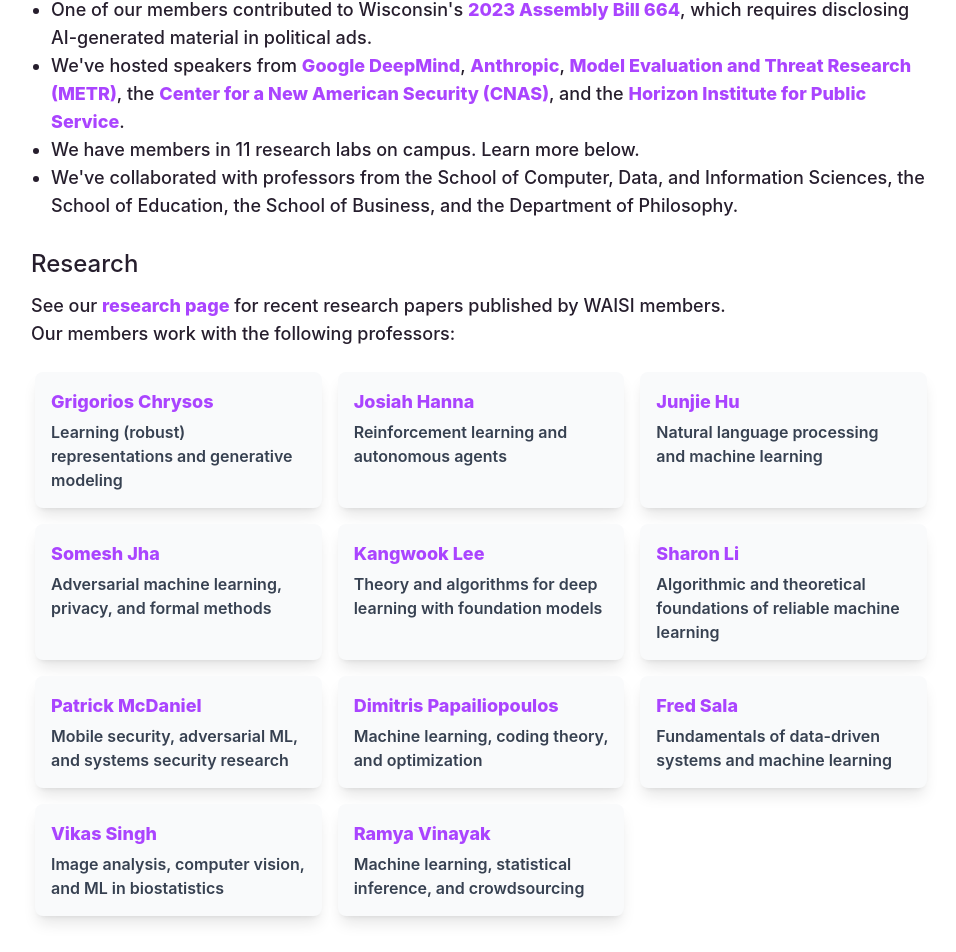
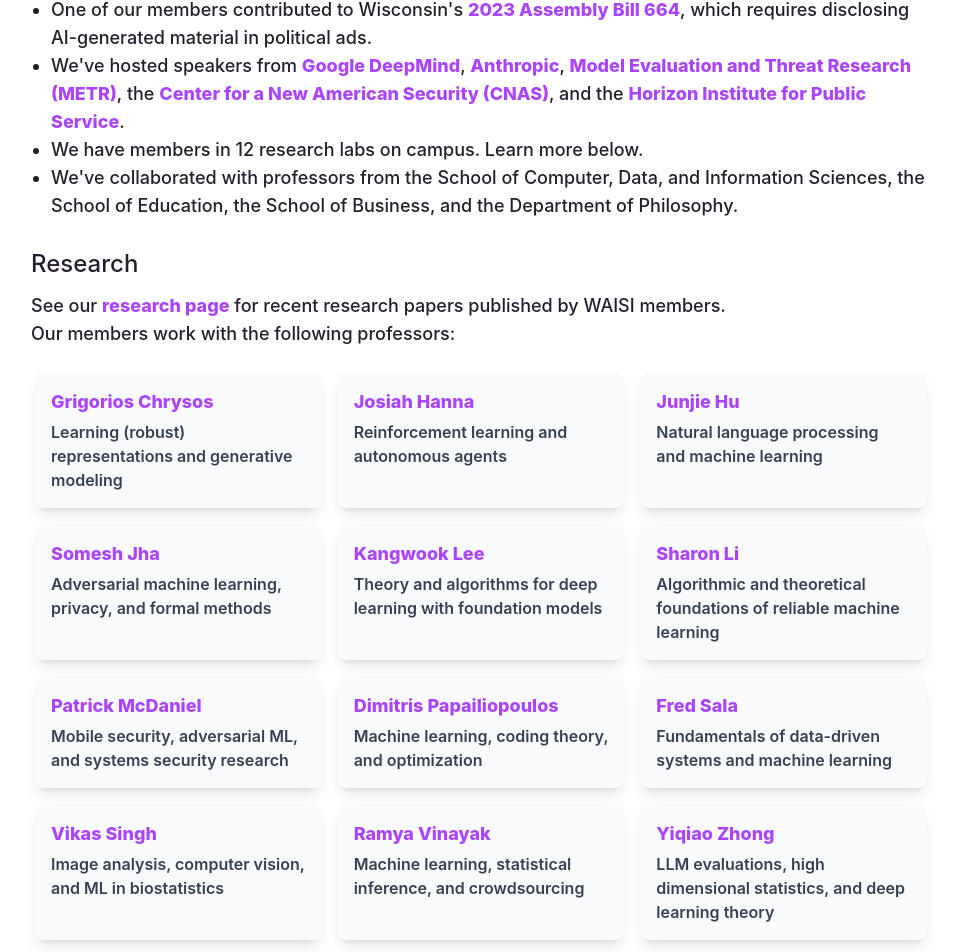
Before and after one commit to aisafetyuw/waisi.org, a Next.js app: page /milestones in a window 1280 px wide. Shown: the part 629-1581 px from the top of the page, without its empty margins (159-1115 px from the left). Built offline with nearby package versions, Linux system fonts and the light colour scheme.

Commit message:
Added prof. zhong

```diff
--- a/src/app/about/page.tsx
+++ b/src/app/about/page.tsx
@@ -22,7 +22,7 @@ export default function About() {
             <li>9 WAISI members flew out to DC to participate in a Congressional Exhibition on Advanced AI, hosted by the <a href="https://www.centeraipolicy.org/" target="_blank">Center for AI Policy (CAIP)</a>.</li>
             <li>One of our members contributed to Wisconsin's <a href="https://docs.legis.wisconsin.gov/2023/proposals/reg/asm/bill/ab664" target="_blank">2023 Assembly Bill 664</a>, which requires disclosing AI-generated material in political ads.</li>
             <li>We've hosted speakers from <a href="https://deepmind.google/" target="_blank">Google DeepMind</a>, <a href="https://www.anthropic.com/" target="_blank">Anthropic</a>, <a href="https://www.metr.org/" target="_blank">Model Evaluation and Threat Research (METR)</a>, the <a href="https://www.cnas.org/" target="_blank">Center for a New American Security (CNAS)</a>, and the <a href="https://horizonpublicservice.org/" target="_blank">Horizon Institute for Public Service</a>.</li>
-            <li>We have members in 11 research labs on campus. <a href="research">See our research page.</a></li>
+            <li>We have members in 12 research labs on campus. <a href="research">See our research page.</a></li>
             <li>We've collaborated with professors from the School of Computer, Data, and Information Sciences, the School of Education, the School of Business, and the Department of Philosophy.</li>
           </ul>
         </div>
--- a/src/app/milestones/page.tsx
+++ b/src/app/milestones/page.tsx
@@ -60,6 +60,11 @@ export default function Milestones() {
             name:"Somesh Jha",
             link: "https://pages.cs.wisc.edu/~jha/",
             focus: "Adversarial machine learning, privacy, and formal methods",
+        },
+        {
+            name:"Yiqiao Zhong",
+            link: "https://pages.stat.wisc.edu/~zhong35/",
+            focus: "LLM evaluations, high dimensional statistics, and deep learning theory",
         }
     ];
 
@@ -122,7 +127,7 @@ export default function Milestones() {
                         <li>9 WAISI members flew out to DC to participate in a Congressional Exhibition on Advanced AI, hosted by the <a href="https://www.centeraipolicy.org/" target="_blank">Center for AI Policy (CAIP)</a>.</li>
                         <li>One of our members contributed to Wisconsin's <a href="https://docs.legis.wisconsin.gov/2023/proposals/reg/asm/bill/ab664" target="_blank">2023 Assembly Bill 664</a>, which requires disclosing AI-generated material in political ads.</li>
                         <li>We've hosted speakers from <a href="https://deepmind.google/" target="_blank">Google DeepMind</a>, <a href="https://www.anthropic.com/" target="_blank">Anthropic</a>, <a href="https://www.metr.org/" target="_blank">Model Evaluation and Threat Research (METR)</a>, the <a href="https://www.cnas.org/" target="_blank">Center for a New American Security (CNAS)</a>, and the <a href="https://horizonpublicservice.org/" target="_blank">Horizon Institute for Public Service</a>.</li>
-                        <li>We have members in 11 research labs on campus. Learn more below.</li>
+                        <li>We have members in 12 research labs on campus. Learn more below.</li>
                         <li>We've collaborated with professors from the School of Computer, Data, and Information Sciences, the School of Education, the School of Business, and the Department of Philosophy.</li>
                     </ul>
                 </div>
```
